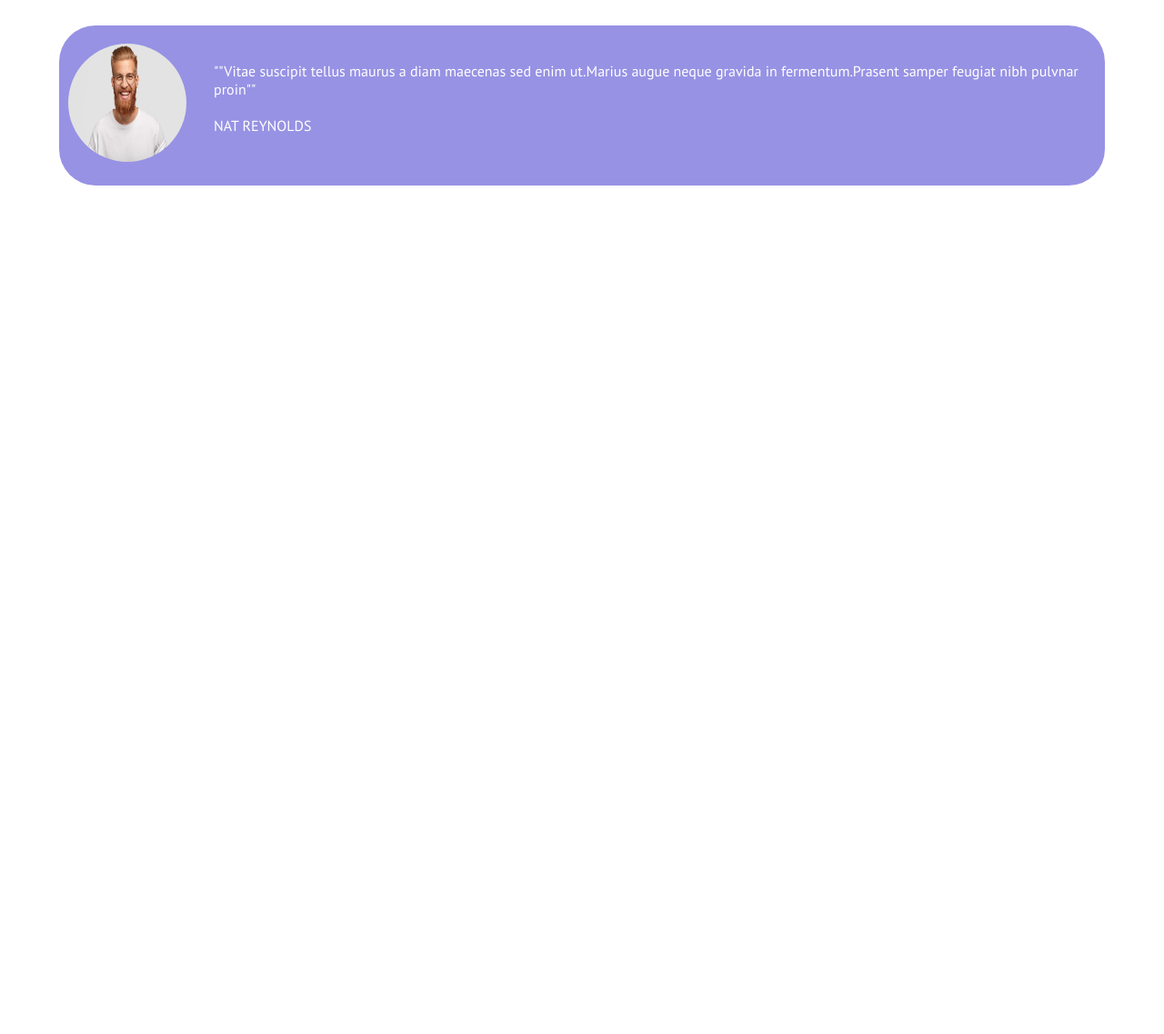
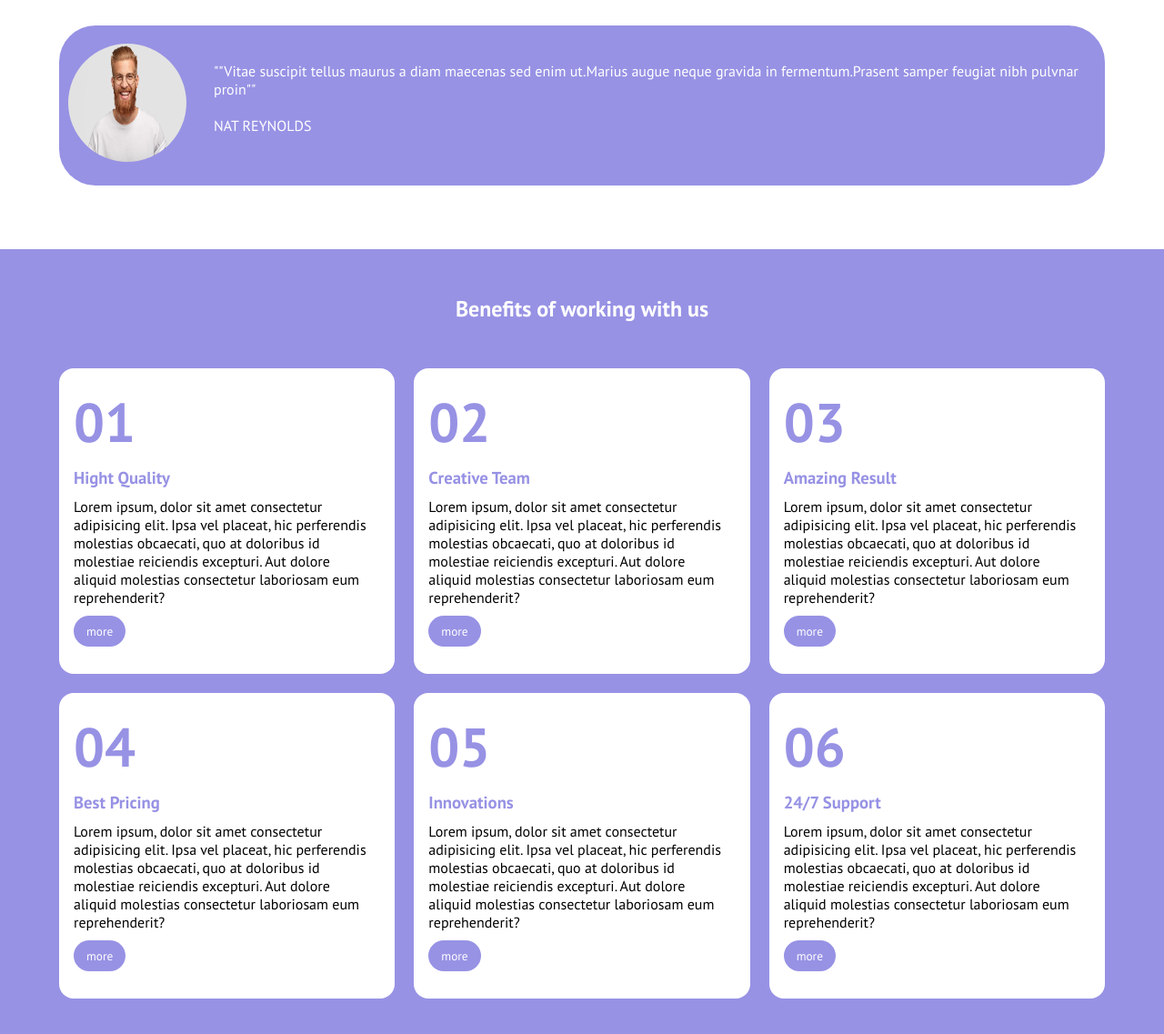
Before and after one commit to anto-iorfida/htmlcss-responsive-layout, a plain HTML site: page index.html in a window 1280 px wide. Shown: the part 2551-3688 px from the top of the page at 91% size. Before the commit the page ends 2825 px from the top, so only its background shows below. Drawn offline with Linux system fonts and the light colour scheme.

Commit message:
feat: add section 4

```diff
--- a/index.html
+++ b/index.html
@@ -120,6 +120,53 @@
                 </div>
             </div>
         </section>
+
+        <section class="benefit">
+            <div class="container">
+                <h1>Benefits of working with us</h1>
+                <div class="row">
+                    <div class="col card">
+                        <h2>01</h2>
+                        <h3>Hight Quality</h3>
+                        <p>Lorem ipsum, dolor sit amet consectetur adipisicing elit. Ipsa vel placeat, hic perferendis molestias obcaecati, quo at doloribus id molestiae reiciendis excepturi. Aut dolore aliquid molestias consectetur laboriosam eum reprehenderit?</p>
+                        <button class="btn btn-purple">more</button>
+                    </div>
+                    <div class="col card">
+                        <h2>02</h2>
+                        <h3>Creative Team</h3>
+                        <p>Lorem ipsum, dolor sit amet consectetur adipisicing elit. Ipsa vel placeat, hic perferendis molestias obcaecati, quo at doloribus id molestiae reiciendis excepturi. Aut dolore aliquid molestias consectetur laboriosam eum reprehenderit?</p>
+                        <button class="btn btn-purple">more</button>
+                    </div>
+                    <div class="col card">
+                        <h2>03</h2>
+                        <h3>Amazing Result</h3>
+                        <p>Lorem ipsum, dolor sit amet consectetur adipisicing elit. Ipsa vel placeat, hic perferendis molestias obcaecati, quo at doloribus id molestiae reiciendis excepturi. Aut dolore aliquid molestias consectetur laboriosam eum reprehenderit?</p>
+                        <button class="btn btn-purple">more</button>
+                    </div>
+
+
+                    <div class="col card">
+                        <h2>04</h2>
+                        <h3>Best Pricing</h3>
+                        <p>Lorem ipsum, dolor sit amet consectetur adipisicing elit. Ipsa vel placeat, hic perferendis molestias obcaecati, quo at doloribus id molestiae reiciendis excepturi. Aut dolore aliquid molestias consectetur laboriosam eum reprehenderit?</p>
+                        <button class="btn btn-purple">more</button>
+                    </div>
+                    <div class="col card">
+                        <h2>05</h2>
+                        <h3>Innovations</h3>
+                        <p>Lorem ipsum, dolor sit amet consectetur adipisicing elit. Ipsa vel placeat, hic perferendis molestias obcaecati, quo at doloribus id molestiae reiciendis excepturi. Aut dolore aliquid molestias consectetur laboriosam eum reprehenderit?</p>
+                        <button class="btn btn-purple">more</button>
+                    </div>
+                    <div class="col card">
+                        <h2>06</h2>
+                        <h3>24/7 Support</h3>
+                        <p>Lorem ipsum, dolor sit amet consectetur adipisicing elit. Ipsa vel placeat, hic perferendis molestias obcaecati, quo at doloribus id molestiae reiciendis excepturi. Aut dolore aliquid molestias consectetur laboriosam eum reprehenderit?</p>
+                        <button class="btn btn-purple">more</button>
+                    </div>
+                </div>
+            </div>
+
+        </section>
     </main>
 
     <footer></footer>
--- a/style.css
+++ b/style.css
@@ -64,6 +64,11 @@ a{
 
 .btn-blue{
     background-color:#0084fd;
+    color: white;
+}
+
+.btn-purple{
+    background-color: #9792e4;
     color: white;
 }
 
@@ -212,6 +217,41 @@ button > i.fa-brands{
 
 }
 
+/* ------------------------section benefit */
+.benefit{
+    background-color: #9792e4;
+    text-align: center;
+    padding-bottom: 50px;
+}
+
+.benefit h1{
+    padding: 50px 0;
+    color: white;
+}
+.benefit .col{
+    width: calc(100% / 3 - 14px);
+}
+
+.benefit .card{
+    background-color: white;
+    text-align: left;
+}
+.benefit .row{
+    gap: 21px;
+}
+
+.benefit .card *{
+    margin:0 10px 10px 0;
+}
+
+.benefit .card h2,h3{
+    color: #9792e4;
+}
+
+.benefit .card h2{
+    font-size: 60px;
+}
+
 
 /**********************
          FOOTER
@@ -247,6 +287,11 @@ button > i.fa-brands{
     .planning .col{
         width: 100%;
     }
+    /* section benefit */
+    .benefit .col{
+        width: calc(50% - 14px);
+    }
+
 }
 
 @media screen and (max-width:768px){
@@ -258,4 +303,8 @@ button > i.fa-brands{
         display: block;
         text-align: center;
     }
+     /* section benefit */
+     .benefit .col{
+        width: 100%;
+    }
 }
```
